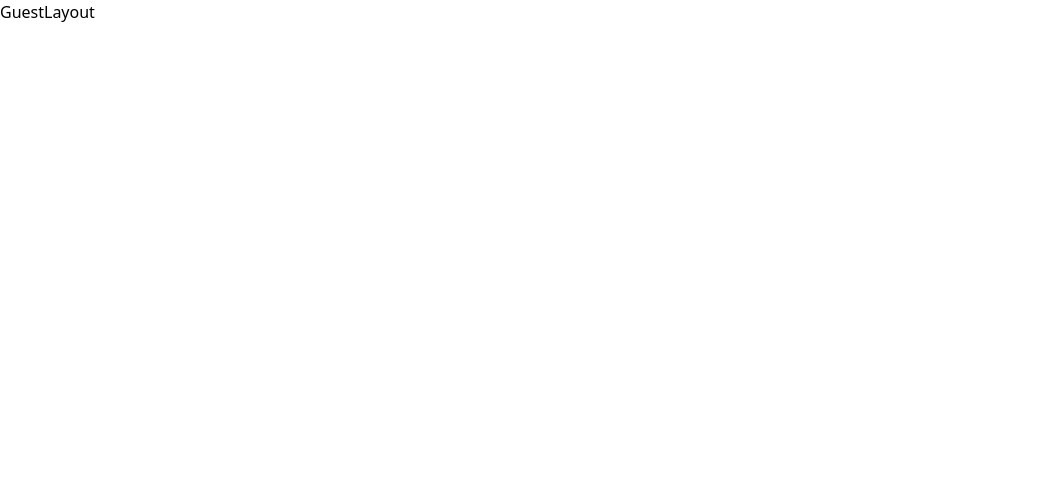
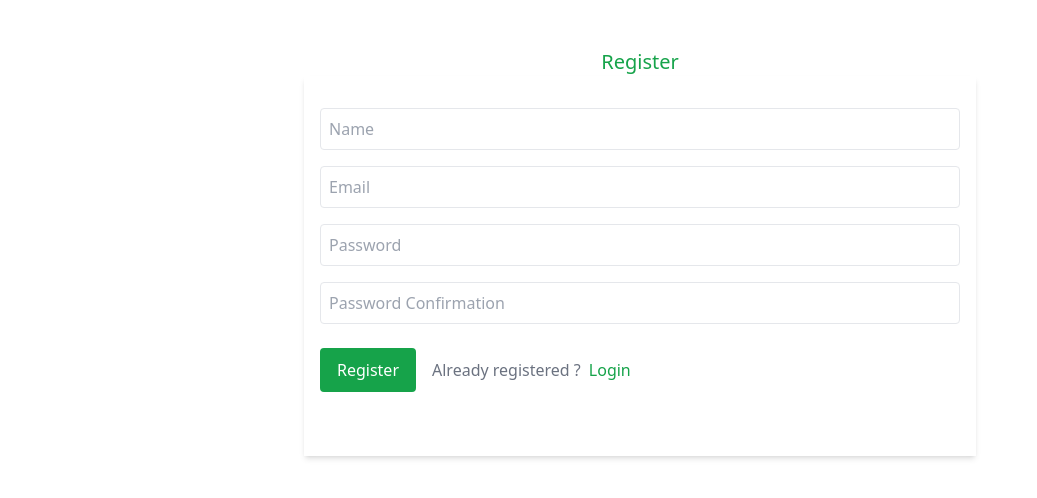
Before and after one commit to aitaddihamza/users_crud_app, a React (Vite) app in the folder react-front/: page /register in a window 1280 px wide. Shown: the top 498 px of the page, without its empty margins (0-1037 px from the left). Built offline with nearby package versions, Linux system fonts and the light colour scheme.

Commit message:
Added Login and Register styles

```diff
--- a/react-front/src/layouts/GuestLayout.jsx
+++ b/react-front/src/layouts/GuestLayout.jsx
@@ -1,7 +1,11 @@
-import React from "react";
+import { Outlet } from "react-router-dom";
 
 const GuestLayout = () => {
-    return <div>GuestLayout</div>;
+    return (
+        <div className="p-4 mt-8">
+            <Outlet />
+        </div>
+    );
 };
 
 export default GuestLayout;
--- a/react-front/src/views/auth/Login.jsx
+++ b/react-front/src/views/auth/Login.jsx
@@ -1,7 +1,37 @@
-import React from "react";
+import { Link } from "react-router-dom";
 
 const Login = () => {
-    return <div>Login</div>;
+    return (
+        <div>
+            <h1 className="text-center font-medium text-xl text-green-600 cursor-pointer">
+                Login
+            </h1>
+            <form className="flex flex-col max-w-2xl mx-auto gap-4 shadow-md px-4 pb-[4rem] pt-8 ">
+                <input
+                    type="email"
+                    className="p-2 border border-solid rounded focus:placeholder-transparent focus:outline focus:outline-green-500"
+                    placeholder="Email"
+                />
+                <input
+                    type="password"
+                    className="p-2 border border-solid rounded focus:placeholder-transparent focus:outline focus:outline-green-500"
+                    placeholder="Password"
+                />
+                <div className="flex gap-4 items-center mt-2">
+                    <button className="btn-primary w-24 ">Login</button>
+                    <p className="text-gray-500 flex items-center gap-2">
+                        Not registered ?
+                        <Link
+                            to="/register"
+                            className="hover:underline text-green-600"
+                        >
+                            Register
+                        </Link>
+                    </p>
+                </div>
+            </form>
+        </div>
+    );
 };
 
 export default Login;
--- a/react-front/src/views/auth/Register.jsx
+++ b/react-front/src/views/auth/Register.jsx
@@ -1,7 +1,46 @@
-import React from "react";
+import { Link } from "react-router-dom";
 
 const Register = () => {
-    return <div>Register</div>;
+    return (
+        <div>
+            <h1 className="text-center font-medium text-xl text-green-600 cursor-pointer">
+                Register
+            </h1>
+            <form className="flex flex-col max-w-2xl mx-auto gap-4 shadow-md px-4 pb-[4rem] pt-8 ">
+                <input
+                    className="p-2 border border-solid rounded focus:placeholder-transparent focus:outline focus:outline-green-500"
+                    placeholder="Name"
+                />
+                <input
+                    type="email"
+                    className="p-2 border border-solid rounded focus:placeholder-transparent focus:outline focus:outline-green-500"
+                    placeholder="Email"
+                />
+                <input
+                    type="password"
+                    className="p-2 border border-solid rounded focus:placeholder-transparent focus:outline focus:outline-green-500"
+                    placeholder="Password"
+                />
+                <input
+                    type="password"
+                    className="p-2 border border-solid rounded focus:placeholder-transparent focus:outline focus:outline-green-500"
+                    placeholder="Password Confirmation"
+                />
+                <div className="flex gap-4 items-center mt-2">
+                    <button className="btn-primary w-24 ">Register</button>
+                    <p className="text-gray-500 flex items-center gap-2">
+                        Already registered ?
+                        <Link
+                            to="/login"
+                            className="hover:underline text-green-600"
+                        >
+                            Login
+                        </Link>
+                    </p>
+                </div>
+            </form>
+        </div>
+    );
 };
 
 export default Register;
```
